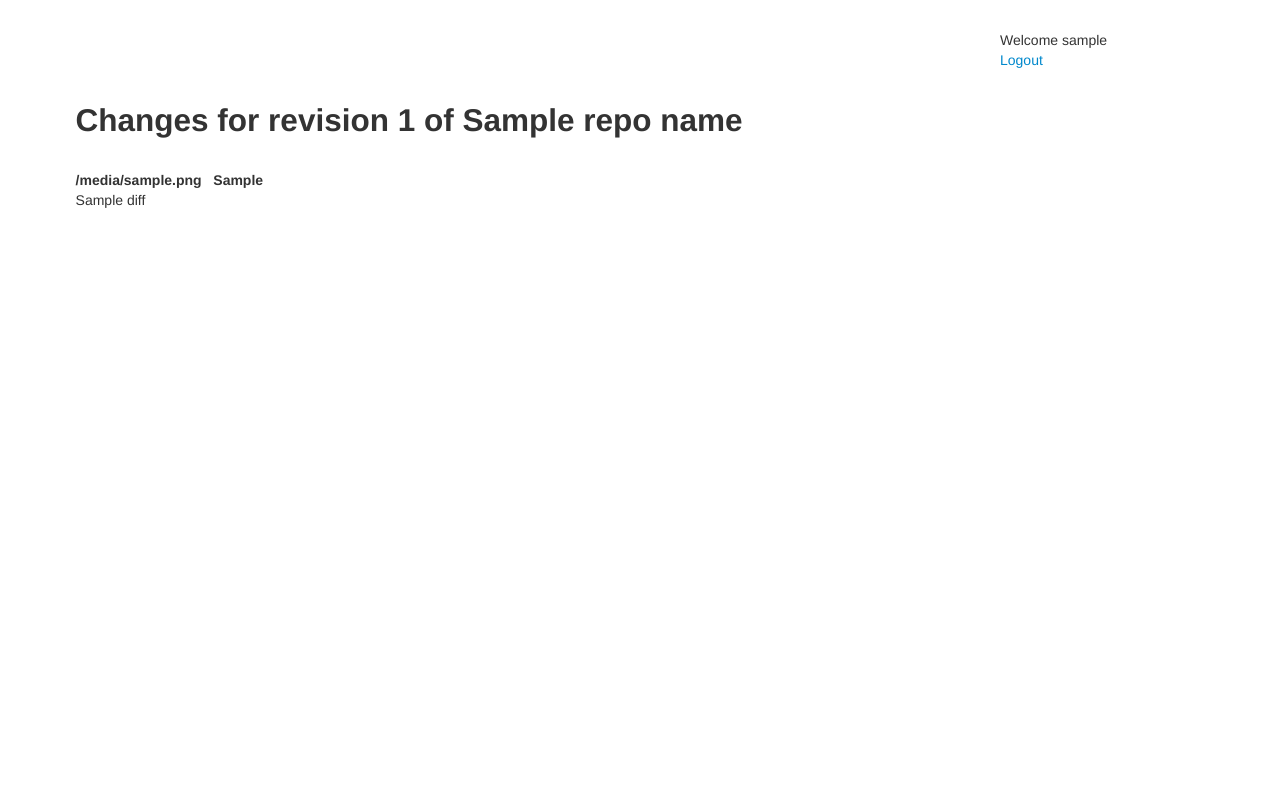
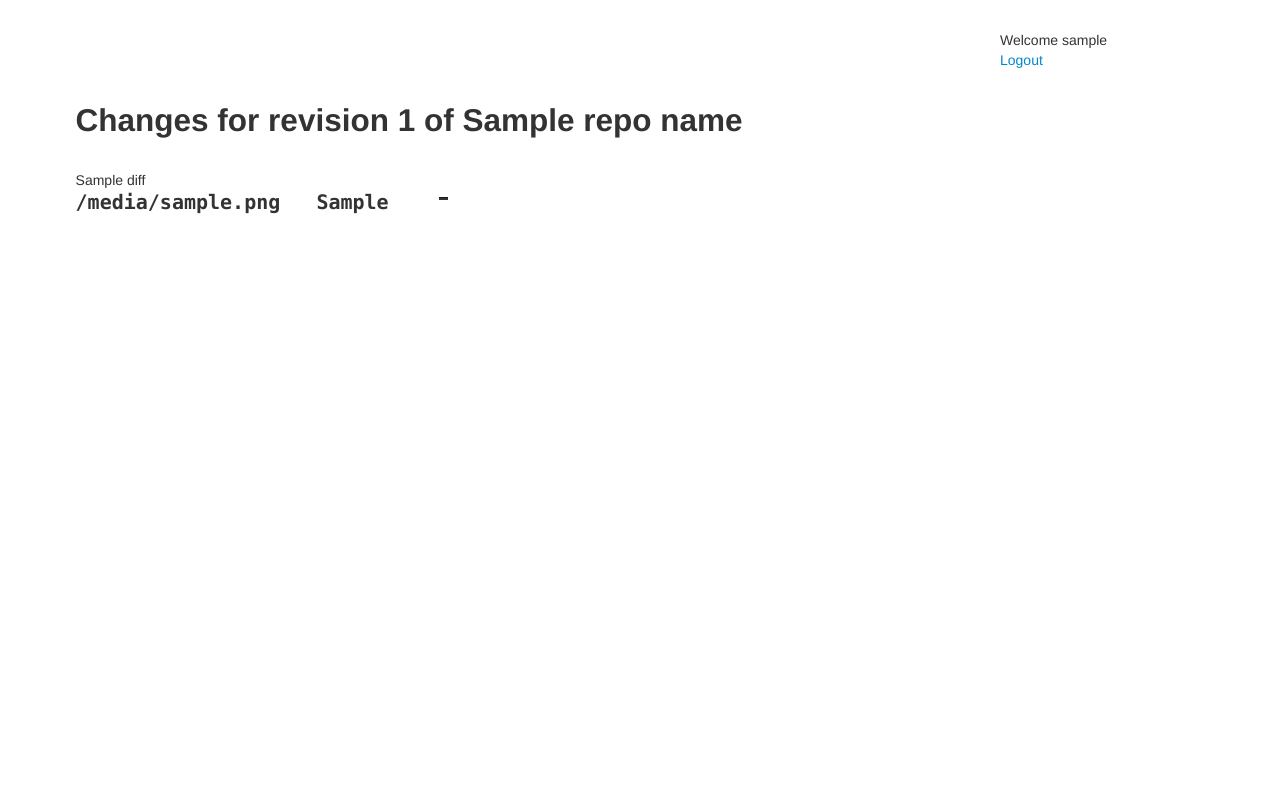
Before and after one commit to srinath-sridhar/Yacrt, a Django app: template templates/repobrowser/repo_revision_changes.html in a window 1280 px wide; the page is wider, and only the part inside the window is pictured. Run offline with Django 3.2, Linux system fonts and the light colour scheme; the template is opened without the code that fills it: most values are stand-ins (such as "Sample title", 1, 10 or a date in 2020); some libraries are stand-ins or nearby versions.

Commit message:
borders, line numbers and some css styling

```diff
--- a/templates/repobrowser/repo_revision_changes.html
+++ b/templates/repobrowser/repo_revision_changes.html
@@ -15,15 +15,26 @@
             <h2>Changes for revision {{rev_number}} of {{repo_name}}</h2>
                     {%for p in changed_paths%}
                         <br>
-                        <b class="{{p.change.get_action_on_file}}">{{p.change.get_action_on_file}}</b>
-                        <b>&nbsp;&nbsp;{{p.change.get_relative_path}}</b> &nbsp;&nbsp;
-                           <!-- <a href="javascript:void(0);" onclick=expand_view(this,"diff-view-{{forloop.counter}}")>
-                                <i class="icon-minus"></i>
-                           </a> -->
-                           <br>
-                        <div>
-                        	{%autoescape off%} {{p.diff}} {% endautoescape%}
-                        </div>
+                        <table class="diff-table">
+                            <colgroup width="2%"></colgroup>
+                            <colgroup width="2%"></colgroup>
+                            <colgroup width="96%"></colgroup>
+                            <tbody>
+                                <tr>
+                                    <td class="change-title" colspan=3 style="font-size:20px">
+                                        <b class="{{p.change.get_action_on_file}}">{{p.change.get_action_on_file}}</b>
+                                        <b>&nbsp;&nbsp;{{p.change.get_relative_path}}</b> &nbsp;&nbsp;
+                                        <a href="javascript:void(0);" onclick=expand_view(this,"diff-view-{{forloop.counter}}")>
+                                            <i class="icon-minus"></i>
+                                        </a>
+                                    </td>
+                                </tr>
+                                <tbody id="diff-view-{{forloop.counter}}">
+                                    {%autoescape off%} {{p.diff}} {% endautoescape%}
+                                </tbody>
+                            </tbody>
+                        </table>
+                        <br>
                     {%endfor%}
         </div>
         <script type="text/javascript" src="{{STATIC_URL}}common/js/jquery.js"></script>
@@ -35,7 +46,7 @@
                 else {
                     $(src_elem).children().attr('class', 'icon-plus');
                 }
-                $('#'+elem_id).toggle();
+                $('#'+elem_id).slideToggle(100);
                 //return false;
             }
         </script>
```
